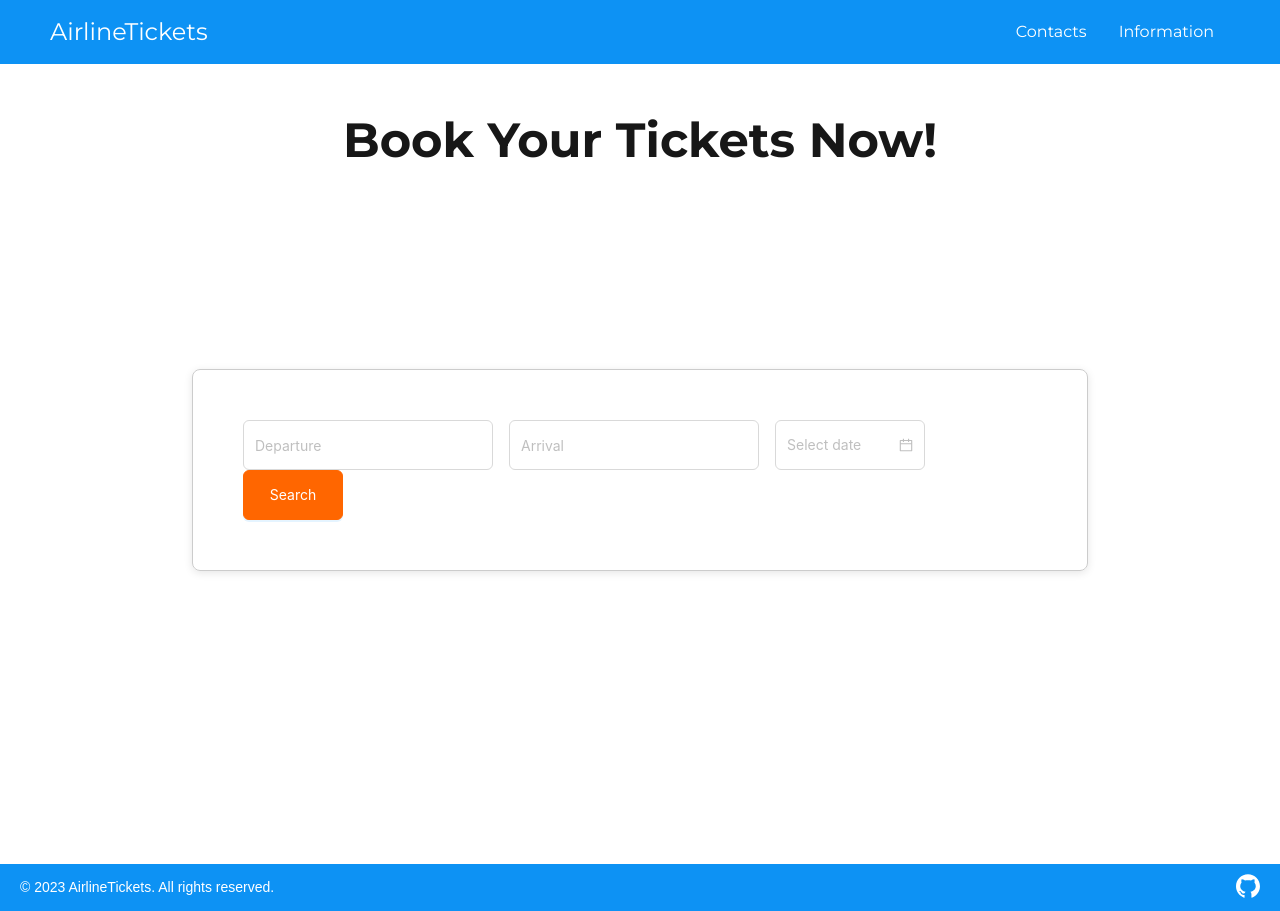
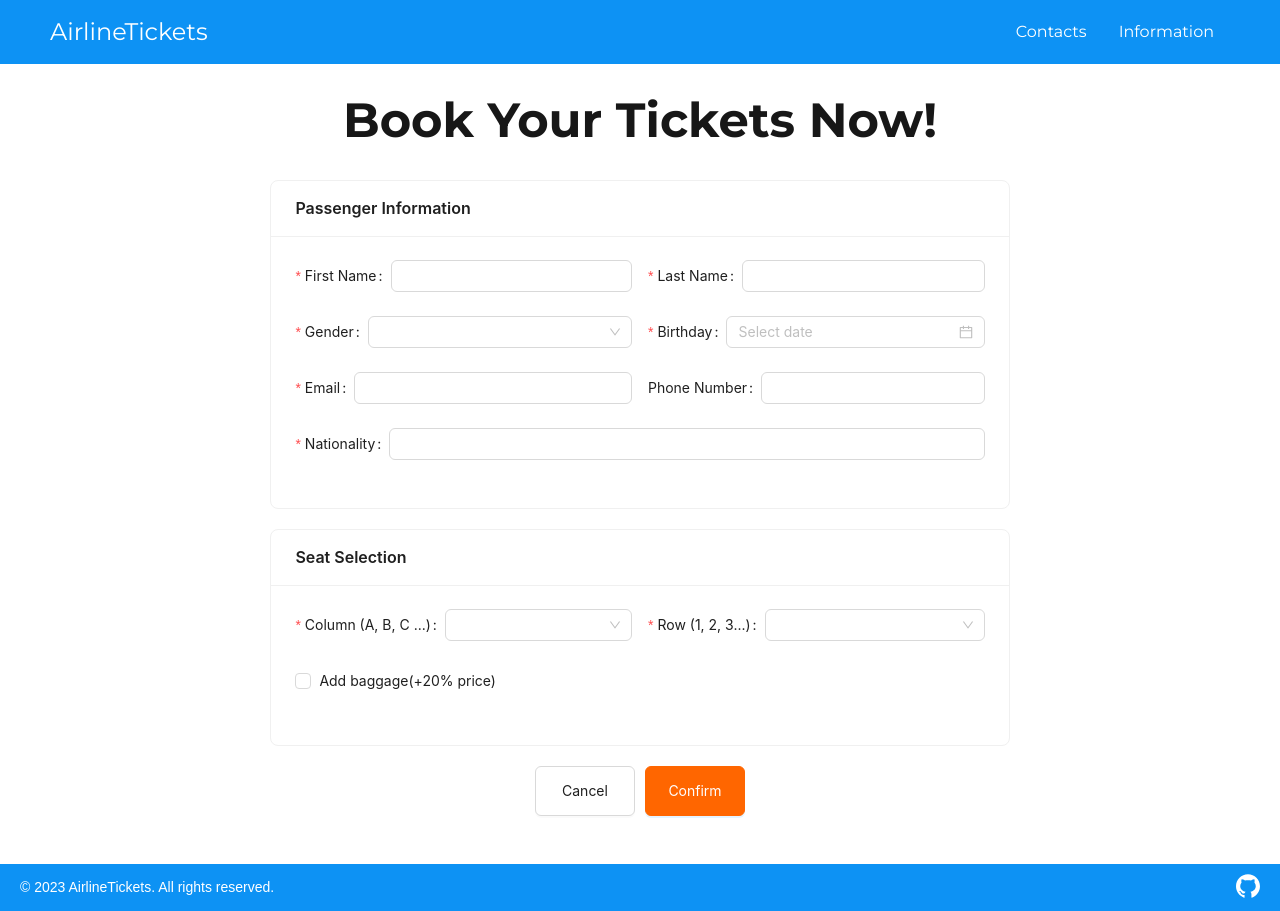
Before and after one commit to MuzzDead/AirlineTickets-UI, a Next.js app: page / in a window 1280 px wide. Built offline with nearby package versions, Linux system fonts and the light colour scheme.

Commit message:
Added BookTicket component

```diff
--- /dev/null
+++ b/app/components/BookTicket.jsx
@@ -0,0 +1,190 @@
+"use client";
+
+import React, { useState } from "react";
+import { Form, Input, Select, DatePicker, Checkbox, Button, Card, Row, Col } from "antd";
+
+const { Option } = Select;
+
+const BookTicket = () => {
+  const [passengerData, setPassengerData] = useState({
+    firstName: "",
+    lastName: "",
+    gender: "",
+    birthday: null,
+    nationality: "",
+    email: "",
+    phoneNumber: "",
+  });
+
+  const [luggage, setLuggage] = useState(false);
+  const [seat, setSeat] = useState({ column: "", row: "" });
+
+  const handlePassengerChange = (name, value) => {
+    setPassengerData({ ...passengerData, [name]: value });
+  };
+
+  const handleSeatChange = (name, value) => {
+    setSeat({ ...seat, [name]: value });
+  };
+
+  const handleSubmit = (values) => {
+    console.log({ ...passengerData, luggage, seat });
+  };
+
+  return (
+    <Form onFinish={handleSubmit} style={{ maxWidth: '800px', margin: 'auto' }}>
+      <Card title="Passenger Information" style={{ marginBottom: '20px', width: '100%' }}>
+        <Row gutter={16}>
+          <Col span={12}>
+            <Form.Item
+              label="First Name"
+              name="firstName"
+              rules={[{ required: true, message: 'Please input your first name!' }]}
+            >
+              <Input onChange={(e) => handlePassengerChange('firstName', e.target.value)} />
+            </Form.Item>
+          </Col>
+          <Col span={12}>
+            <Form.Item
+              label="Last Name"
+              name="lastName"
+              rules={[{ required: true, message: 'Please input your last name!' }]}
+            >
+              <Input onChange={(e) => handlePassengerChange('lastName', e.target.value)} />
+            </Form.Item>
+          </Col>
+        </Row>
+
+        <Row gutter={16}>
+          <Col span={12}>
+            <Form.Item
+              label="Gender"
+              name="gender"
+              rules={[{ required: true, message: 'Please select your gender!' }]}
+            >
+              <Select onChange={(value) => handlePassengerChange('gender', value)}>
+                <Option value="male">Male</Option>
+                <Option value="female">Female</Option>
+                <Option value="other">Other</Option>
+              </Select>
+            </Form.Item>
+          </Col>
+          <Col span={12}>
+            <Form.Item
+              label="Birthday"
+              name="birthday"
+              rules={[{ required: true, message: 'Please select your birthday!' }]}
+            >
+              <DatePicker style={{ width: '100%' }} onChange={(date, dateString) => handlePassengerChange('birthday', dateString)} />
+            </Form.Item>
+          </Col>
+        </Row>
+
+        <Row gutter={16}>
+          <Col span={12}>
+            <Form.Item
+              label="Email"
+              name="email"
+              rules={[{ required: true, message: 'Please input your email!' }]}
+            >
+              <Input type="email" onChange={(e) => handlePassengerChange('email', e.target.value)} />
+            </Form.Item>
+          </Col>
+          <Col span={12}>
+            <Form.Item
+              label="Phone Number"
+              name="phoneNumber"
+              // Змінили правило, щоб поле не було обов'язковим
+              rules={[{ required: false, message: 'Please input your phone number!' }]}
+            >
+              <Input type="tel" onChange={(e) => handlePassengerChange('phoneNumber', e.target.value)} />
+            </Form.Item>
+          </Col>
+        </Row>
+
+        <Row gutter={16}>
+          <Col span={24}>
+            <Form.Item
+              label="Nationality"
+              name="nationality"
+              rules={[{ required: true, message: 'Please input your nationality!' }]}
+            >
+              <Input onChange={(e) => handlePassengerChange('nationality', e.target.value)} />
+            </Form.Item>
+          </Col>
+        </Row>
+      </Card>
+
+      <Card title="Seat Selection" style={{ marginBottom: '20px', width: '100%' }}>
+        <Row gutter={16}>
+          <Col span={12}>
+            <Form.Item
+              label="Column (A, B, C ...)"
+              name="column"
+              rules={[{ required: true, message: 'Please select a column!' }]}
+            >
+              <Select onChange={(value) => handleSeatChange('column', value)}>
+                {["A", "B", "C", "D", "E", "F"].map((col) => (
+                  <Option key={col} value={col}>
+                    {col}
+                  </Option>
+                ))}
+              </Select>
+            </Form.Item>
+          </Col>
+          <Col span={12}>
+            <Form.Item
+              label="Row (1, 2, 3...)"
+              name="row"
+              rules={[{ required: true, message: 'Please select a row!' }]}
+            >
+              <Select onChange={(value) => handleSeatChange('row', value)}>
+                {Array.from({ length: 30 }, (_, i) => i + 1).map((row) => (
+                  <Option key={row} value={row}>
+                    {row}
+                  </Option>
+                ))}
+              </Select>
+            </Form.Item>
+          </Col>
+        </Row>
+
+        <Form.Item>
+          <Checkbox checked={luggage} onChange={() => setLuggage(!luggage)}>
+            Add baggage(+20% price)
+          </Checkbox>
+        </Form.Item>
+      </Card>
+
+      <Form.Item style={{ textAlign: 'center' }}>
+        <Button
+          type="default"
+          style={{
+            height: '50px',
+            width: '100px',
+            marginRight: '10px'
+          }}
+        >
+          Cancel
+        </Button>
+        <Button
+          type="primary"
+          htmlType="submit"
+          style={{
+            backgroundColor: '#FF6600',
+            borderColor: '#FF6600',
+            height: '50px',
+            width: '100px',
+            transition: 'background-color 0.3s ease' // Анімація переходу
+          }}
+          onMouseEnter={(e) => e.currentTarget.style.backgroundColor = '#e85e02'} // Зміна кольору при наведенні
+          onMouseLeave={(e) => e.currentTarget.style.backgroundColor = '#FF6600'} // Повернення кольору при виході
+        >
+          Confirm
+        </Button>
+      </Form.Item>
+    </Form>
+  );
+};
+
+export default BookTicket;
--- a/app/page.js
+++ b/app/page.js
@@ -1,6 +1,6 @@
-import React from "react";
-import Head from "next/head";
-import SearchFlights from "./components/SearchFlights";
+import React from 'react';
+import Head from 'next/head';
+import BookTicket from './components/BookTicket'; // Шлях до вашого компонента BookTicket
 
 const HomePage = () => {
   return (
@@ -13,15 +13,17 @@ const HomePage = () => {
       </Head>
       <h1 style={{
           textAlign: 'center',
-          marginTop: '40px',
-          fontFamily: 'Montserrat, sans-serif', // Встановлюємо шрифт
-          fontSize: '48px', // Збільшуємо розмір шрифту
-          fontWeight: '700' // Змінюємо товщину шрифту
+          marginTop: '20px',
+          fontFamily: 'Montserrat, sans-serif',
+          fontSize: '48px',
+          fontWeight: '700'
         }}>
         Book Your Tickets Now!
       </h1>
+
+      {/* Додаємо компонент BookTicket */}
       <div style={{ flex: 1, display: 'flex', justifyContent: 'center', alignItems: 'center' }}>
-        <SearchFlights />
+        <BookTicket />
       </div>
     </div>
   );
```
